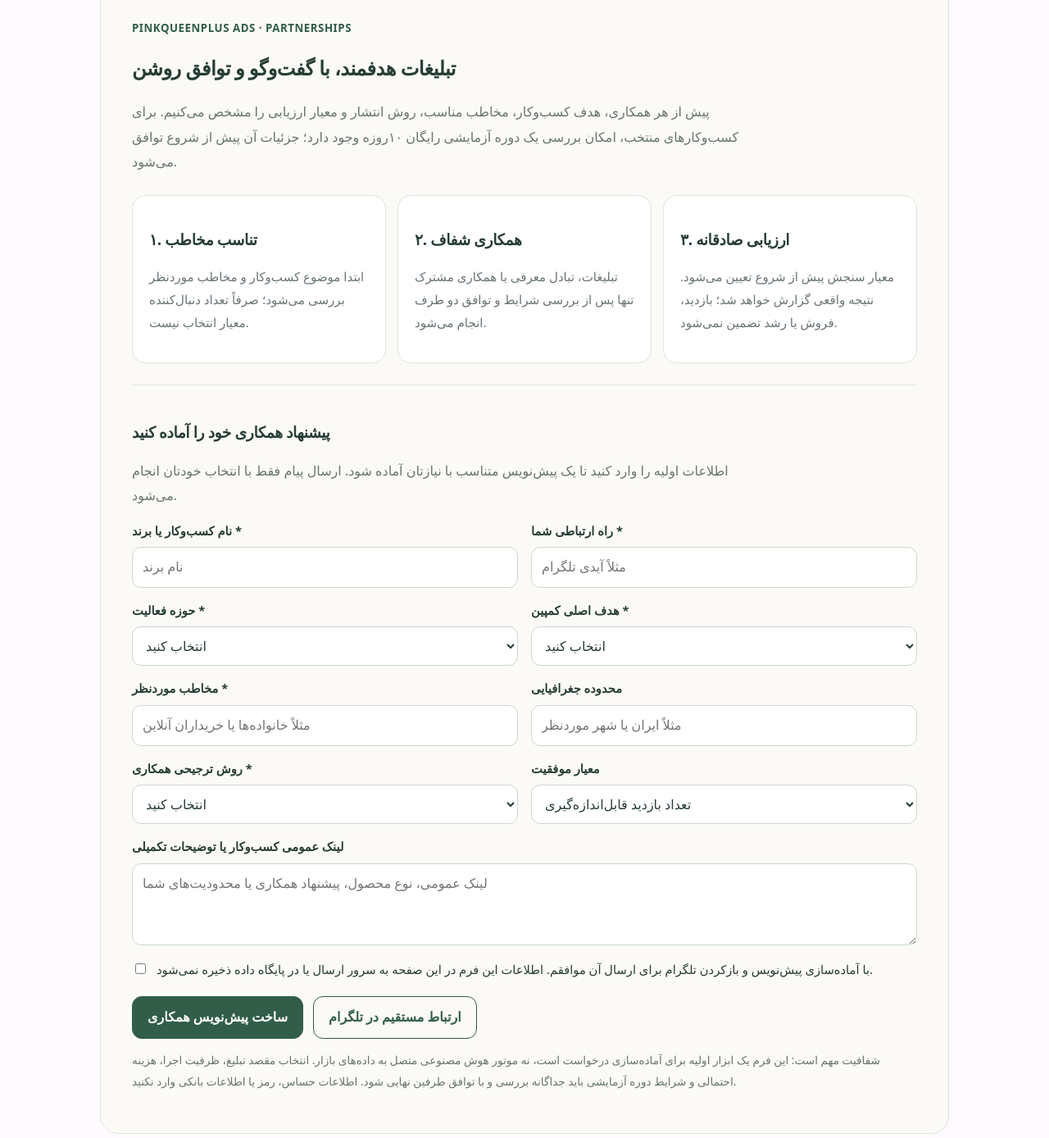
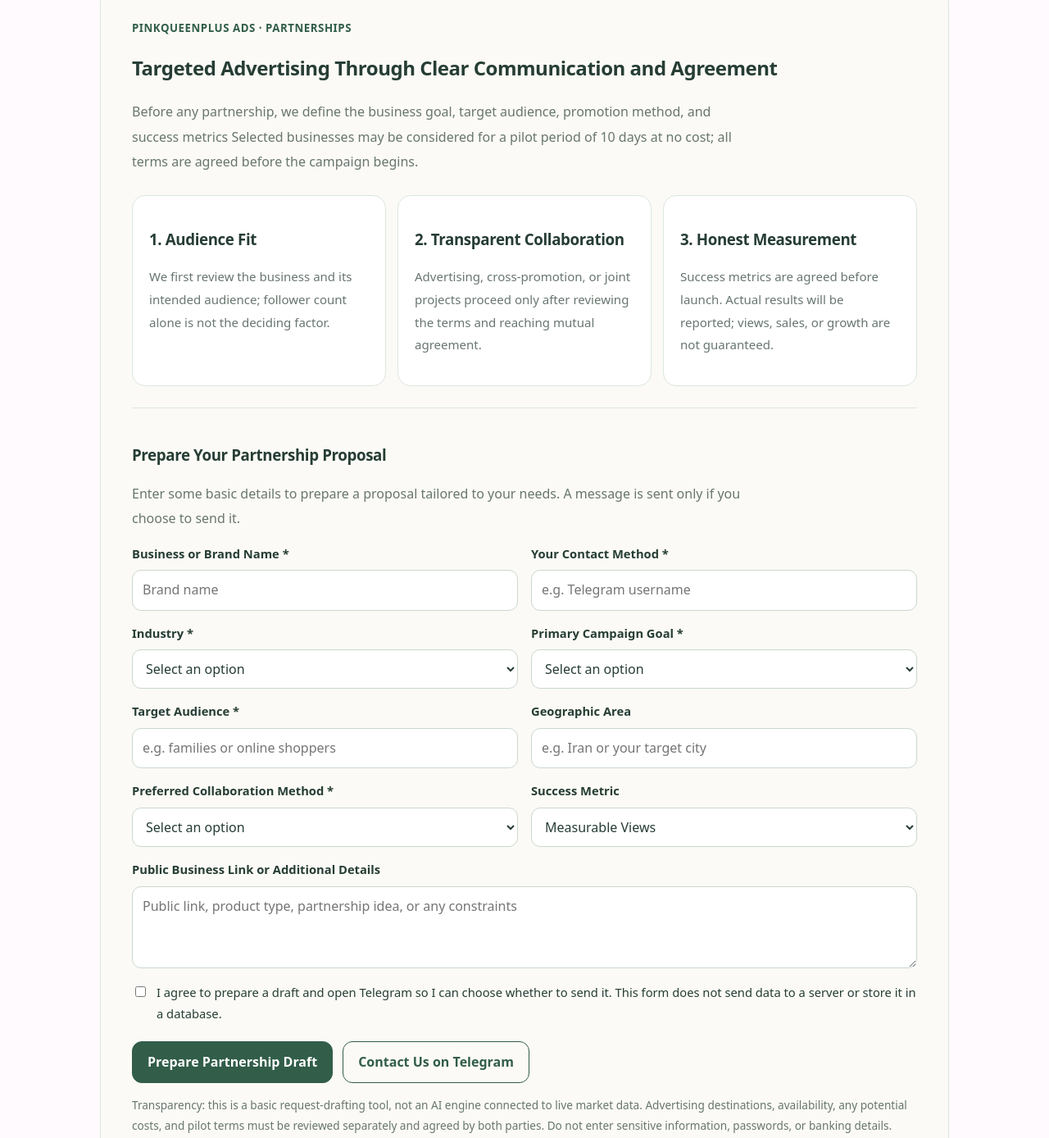
Before and after one commit to mozandi1364-debug/pinkqueenplus-ads, a plain HTML site: page index.html in a window 1280 px wide. Shown: the part 4110-5498 px from the top of the page at 82% size. Drawn offline with Linux system fonts and the light colour scheme.

Commit message:
Translate partnership form to English

```diff
--- a/index.html
+++ b/index.html
@@ -371,143 +371,143 @@ h1{letter-spacing:-1.6px}
 <section id="pp-smart-pilot" aria-labelledby="pp-pilot-title">
   <div class="pp-panel">
     <span class="pp-eyebrow">PINKQUEENPLUS ADS · PARTNERSHIPS</span>
-    <h2 id="pp-pilot-title">تبلیغات هدفمند، با گفت‌وگو و توافق روشن</h2>
+    <h2 id="pp-pilot-title">Targeted Advertising Through Clear Communication and Agreement</h2>
     <p class="pp-lead">
-      پیش از هر همکاری، هدف کسب‌وکار، مخاطب مناسب، روش انتشار و معیار ارزیابی
-      را مشخص می‌کنیم. برای کسب‌وکارهای منتخب، امکان بررسی یک دوره آزمایشی
-      رایگان ۱۰روزه وجود دارد؛ جزئیات آن پیش از شروع توافق می‌شود.
+      Before any partnership, we define the business goal, target audience, promotion method, and success metrics
+      Selected businesses may be considered for a pilot period
+      of 10 days at no cost; all terms are agreed before the campaign begins.
     </p>
 
     <div class="pp-grid">
       <article class="pp-card">
-        <h3>۱. تناسب مخاطب</h3>
-        <p>ابتدا موضوع کسب‌وکار و مخاطب موردنظر بررسی می‌شود؛
-        صرفاً تعداد دنبال‌کننده معیار انتخاب نیست.</p>
+        <h3>1. Audience Fit</h3>
+        <p>We first review the business and its intended audience;
+        follower count alone is not the deciding factor.</p>
       </article>
       <article class="pp-card">
-        <h3>۲. همکاری شفاف</h3>
-        <p>تبلیغات، تبادل معرفی یا همکاری مشترک تنها پس از
-        بررسی شرایط و توافق دو طرف انجام می‌شود.</p>
+        <h3>2. Transparent Collaboration</h3>
+        <p>Advertising, cross-promotion, or joint projects proceed only after
+        reviewing the terms and reaching mutual agreement.</p>
       </article>
       <article class="pp-card">
-        <h3>۳. ارزیابی صادقانه</h3>
-        <p>معیار سنجش پیش از شروع تعیین می‌شود. نتیجه واقعی
-        گزارش خواهد شد؛ بازدید، فروش یا رشد تضمین نمی‌شود.</p>
+        <h3>3. Honest Measurement</h3>
+        <p>Success metrics are agreed before launch. Actual results
+        will be reported; views, sales, or growth are not guaranteed.</p>
       </article>
     </div>
 
     <div class="pp-form">
-      <h3>پیشنهاد همکاری خود را آماده کنید</h3>
+      <h3>Prepare Your Partnership Proposal</h3>
       <p class="pp-lead">
-        اطلاعات اولیه را وارد کنید تا یک پیش‌نویس متناسب با نیازتان آماده شود.
-        ارسال پیام فقط با انتخاب خودتان انجام می‌شود.
+        Enter some basic details to prepare a proposal tailored to your needs.
+        A message is sent only if you choose to send it.
       </p>
 
       <form id="pp-smart-brief">
         <div class="pp-fields">
           <div class="pp-field">
-            <label for="pp-brand">نام کسب‌وکار یا برند *</label>
+            <label for="pp-brand">Business or Brand Name *</label>
             <input id="pp-brand" name="brand" required maxlength="100"
-                   autocomplete="organization" placeholder="نام برند">
+                   autocomplete="organization" placeholder="Brand name">
           </div>
           <div class="pp-field">
-            <label for="pp-contact">راه ارتباطی شما *</label>
+            <label for="pp-contact">Your Contact Method *</label>
             <input id="pp-contact" name="contact" required maxlength="120"
-                   placeholder="مثلاً آیدی تلگرام">
+                   placeholder="e.g. Telegram username">
           </div>
           <div class="pp-field">
-            <label for="pp-category">حوزه فعالیت *</label>
+            <label for="pp-category">Industry *</label>
             <select id="pp-category" name="category" required>
-              <option value="">انتخاب کنید</option>
-              <option>پوشاک و مد</option>
-              <option>زیبایی و مراقبت شخصی</option>
-              <option>محصولات مادر و کودک</option>
-              <option>فروشگاه اینترنتی</option>
-              <option>آموزش و خدمات</option>
-              <option>رسانه و تولید محتوا</option>
-              <option>سایر حوزه‌ها</option>
+              <option value="">Select an option</option>
+              <option>Fashion and Clothing</option>
+              <option>Beauty and Personal Care</option>
+              <option>Mother and Child Products</option>
+              <option>Online Store</option>
+              <option>Education and Services</option>
+              <option>Media and Content Creation</option>
+              <option>Other</option>
             </select>
           </div>
           <div class="pp-field">
-            <label for="pp-goal">هدف اصلی کمپین *</label>
+            <label for="pp-goal">Primary Campaign Goal *</label>
             <select id="pp-goal" name="goal" required>
-              <option value="">انتخاب کنید</option>
-              <option>معرفی برند</option>
-              <option>افزایش بازدید</option>
-              <option>جذب مشتری بالقوه</option>
-              <option>افزایش فروش</option>
-              <option>تبادل تبلیغ و همکاری</option>
-              <option>آزمایش یک ایده جدید</option>
+              <option value="">Select an option</option>
+              <option>Brand Awareness</option>
+              <option>Increase Traffic</option>
+              <option>Generate Leads</option>
+              <option>Increase Sales</option>
+              <option>Cross-Promotion and Partnership</option>
+              <option>Test a New Idea</option>
             </select>
           </div>
           <div class="pp-field">
-            <label for="pp-audience">مخاطب موردنظر *</label>
+            <label for="pp-audience">Target Audience *</label>
             <input id="pp-audience" name="audience" required maxlength="180"
-                   placeholder="مثلاً خانواده‌ها یا خریداران آنلاین">
+                   placeholder="e.g. families or online shoppers">
           </div>
           <div class="pp-field">
-            <label for="pp-region">محدوده جغرافیایی</label>
+            <label for="pp-region">Geographic Area</label>
             <input id="pp-region" name="region" maxlength="100"
-                   placeholder="مثلاً ایران یا شهر موردنظر">
+                   placeholder="e.g. Iran or your target city">
           </div>
           <div class="pp-field">
-            <label for="pp-channel">روش ترجیحی همکاری *</label>
+            <label for="pp-channel">Preferred Collaboration Method *</label>
             <select id="pp-channel" name="channel" required>
-              <option value="">انتخاب کنید</option>
-              <option>تلگرام</option>
-              <option>وب‌سایت</option>
-              <option>تبادل معرفی با کسب‌وکارها</option>
-              <option>چند کانال پس از بررسی</option>
-              <option>پیشنهاد شما را بررسی می‌کنم</option>
+              <option value="">Select an option</option>
+              <option>Telegram</option>
+              <option>Website</option>
+              <option>Cross-Promotion with Businesses</option>
+              <option>Multiple Channels, Subject to Review</option>
+              <option>I Am Open to Your Recommendation</option>
             </select>
           </div>
           <div class="pp-field">
-            <label for="pp-measure">معیار موفقیت</label>
+            <label for="pp-measure">Success Metric</label>
             <select id="pp-measure" name="measure">
-              <option>تعداد بازدید قابل‌اندازه‌گیری</option>
-              <option>کلیک روی لینک</option>
-              <option>پیام‌های دریافتی</option>
-              <option>مشتریان بالقوه</option>
-              <option>فروش قابل انتساب</option>
-              <option>ابتدا تعیین معیار مشترک</option>
+              <option>Measurable Views</option>
+              <option>Link Clicks</option>
+              <option>Inbound Messages</option>
+              <option>Leads</option>
+              <option>Attributable Sales</option>
+              <option>Agree on a Metric First</option>
             </select>
           </div>
           <div class="pp-field pp-wide">
-            <label for="pp-link">لینک عمومی کسب‌وکار یا توضیحات تکمیلی</label>
+            <label for="pp-link">Public Business Link or Additional Details</label>
             <textarea id="pp-link" name="details" maxlength="1200"
-                      placeholder="لینک عمومی، نوع محصول، پیشنهاد همکاری یا محدودیت‌های شما"></textarea>
+                      placeholder="Public link, product type, partnership idea, or any constraints"></textarea>
           </div>
         </div>
 
         <label class="pp-consent">
           <input type="checkbox" id="pp-consent" required>
-          <span>با آماده‌سازی پیش‌نویس و بازکردن تلگرام برای ارسال آن موافقم.
-          اطلاعات این فرم در این صفحه به سرور ارسال یا در پایگاه داده ذخیره نمی‌شود.</span>
+          <span>I agree to prepare a draft and open Telegram so I can choose whether to send it.
+          This form does not send data to a server or store it in a database.</span>
         </label>
 
         <div class="pp-actions">
-          <button class="pp-btn" type="submit">ساخت پیش‌نویس همکاری</button>
+          <button class="pp-btn" type="submit">Prepare Partnership Draft</button>
           <a class="pp-btn pp-secondary" href="https://t.me/mozandi64"
-             target="_blank" rel="noopener noreferrer">ارتباط مستقیم در تلگرام</a>
+             target="_blank" rel="noopener noreferrer">Contact Us on Telegram</a>
         </div>
       </form>
 
       <div id="pp-result" hidden aria-live="polite">
-        <h3>پیش‌نویس آماده است</h3>
-        <p class="pp-note">متن را بررسی و در صورت نیاز ویرایش کنید.</p>
+        <h3>Your Draft Is Ready</h3>
+        <p class="pp-note">Review the text and edit it if needed.</p>
         <p id="pp-draft"></p>
         <div class="pp-actions">
-          <button type="button" class="pp-btn" id="pp-send">بازکردن تلگرام با متن آماده</button>
-          <button type="button" class="pp-btn pp-secondary" id="pp-copy">کپی متن</button>
+          <button type="button" class="pp-btn" id="pp-send">Open Telegram with Draft</button>
+          <button type="button" class="pp-btn pp-secondary" id="pp-copy">Copy Text</button>
         </div>
         <p class="pp-note" id="pp-status" role="status"></p>
       </div>
 
       <p class="pp-note">
-        شفافیت مهم است: این فرم یک ابزار اولیه برای آماده‌سازی درخواست است،
-        نه موتور هوش مصنوعی متصل به داده‌های بازار. انتخاب مقصد تبلیغ،
-        ظرفیت اجرا، هزینه احتمالی و شرایط دوره آزمایشی باید جداگانه بررسی
-        و با توافق طرفین نهایی شود. اطلاعات حساس، رمز یا اطلاعات بانکی وارد نکنید.
+        Transparency: this is a basic request-drafting tool,
+        not an AI engine connected to live market data. Advertising destinations,
+        availability, any potential costs, and pilot terms must be reviewed separately
+        and agreed by both parties. Do not enter sensitive information, passwords, or banking details.
       </p>
     </div>
   </div>
@@ -557,30 +557,30 @@ tile.hidden=filter!=='all'&&tile.dataset.category!==filter;
     if (!document.getElementById("pp-consent").checked) return;
 
     const fields = [
-      ["نام کسب‌وکار", value("pp-brand")],
-      ["راه ارتباطی", value("pp-contact")],
-      ["حوزه فعالیت", value("pp-category")],
-      ["هدف کمپین", value("pp-goal")],
-      ["مخاطب موردنظر", value("pp-audience")],
-      ["محدوده جغرافیایی", value("pp-region") || "هنوز تعیین نشده"],
-      ["روش همکاری", value("pp-channel")],
-      ["معیار موفقیت", value("pp-measure")],
-      ["لینک یا توضیحات", value("pp-link") || "ارائه نشده"]
+      ["Business or brand", value("pp-brand")],
+      ["Contact method", value("pp-contact")],
+      ["Industry", value("pp-category")],
+      ["Campaign goal", value("pp-goal")],
+      ["Target audience", value("pp-audience")],
+      ["Geographic Area", value("pp-region") || "Not specified"],
+      ["Collaboration method", value("pp-channel")],
+      ["Success Metric", value("pp-measure")],
+      ["Link or details", value("pp-link") || "Not provided"]
     ];
 
     message = [
-      "سلام، برای بررسی همکاری تبلیغاتی با PinkQueenPlus Ads پیام می‌دهم.",
+      "Hello, I’m contacting PinkQueenPlus Ads to explore an advertising partnership.",
       "",
       fields.map(function (item) {
         return item[0] + ": " + item[1];
       }).join("\n"),
       "",
-      "مایلم شرایط یک دوره آزمایشی رایگان ۱۰روزه، محدوده خدمات، مخاطب، معیار سنجش و تعهدات دو طرف را بررسی کنیم. شروع همکاری منوط به بررسی ظرفیت و توافق نهایی است."
+      "I would like to discuss a 10-day pilot at no cost, including the scope of services, target audience, success metrics, and each party’s responsibilities. Any collaboration is subject to capacity review and final agreement."
     ].join("\n");
 
     draft.textContent = message;
     result.hidden = false;
-    status.textContent = "پیش‌نویس در همین صفحه ساخته شد؛ هنوز پیامی ارسال نشده است.";
+    status.textContent = "The draft has been prepared on this page; no message has been sent yet.";
     result.scrollIntoView({ behavior: "smooth", block: "start" });
   });
 
@@ -588,14 +588,14 @@ tile.hidden=filter!=='all'&&tile.dataset.category!==filter;
     if (!message) return;
     const url = "https://t.me/mozandi64?text=" + encodeURIComponent(message);
     window.open(url, "_blank", "noopener,noreferrer");
-    status.textContent = "تلگرام باز شد؛ متن را بررسی کنید و خودتان ارسال کنید.";
+    status.textContent = "Telegram has opened. Review the message and send it yourself if you wish.";
   });
 
   document.getElementById("pp-copy").addEventListener("click", async function () {
     if (!message) return;
     try {
       await navigator.clipboard.writeText(message);
-      status.textContent = "متن کپی شد.";
+      status.textContent = "Text copied.";
     } catch (err) {
       const area = document.createElement("textarea");
       area.value = message;
@@ -607,8 +607,8 @@ tile.hidden=filter!=='all'&&tile.dataset.category!==filter;
       const ok = document.execCommand("copy");
       area.remove();
       status.textContent = ok
-        ? "متن کپی شد."
-        : "کپی خودکار ممکن نشد؛ متن را دستی انتخاب و کپی کنید.";
+        ? "Text copied."
+        : "Automatic copying failed; please select and copy the text manually.";
     }
   });
 })();
```
